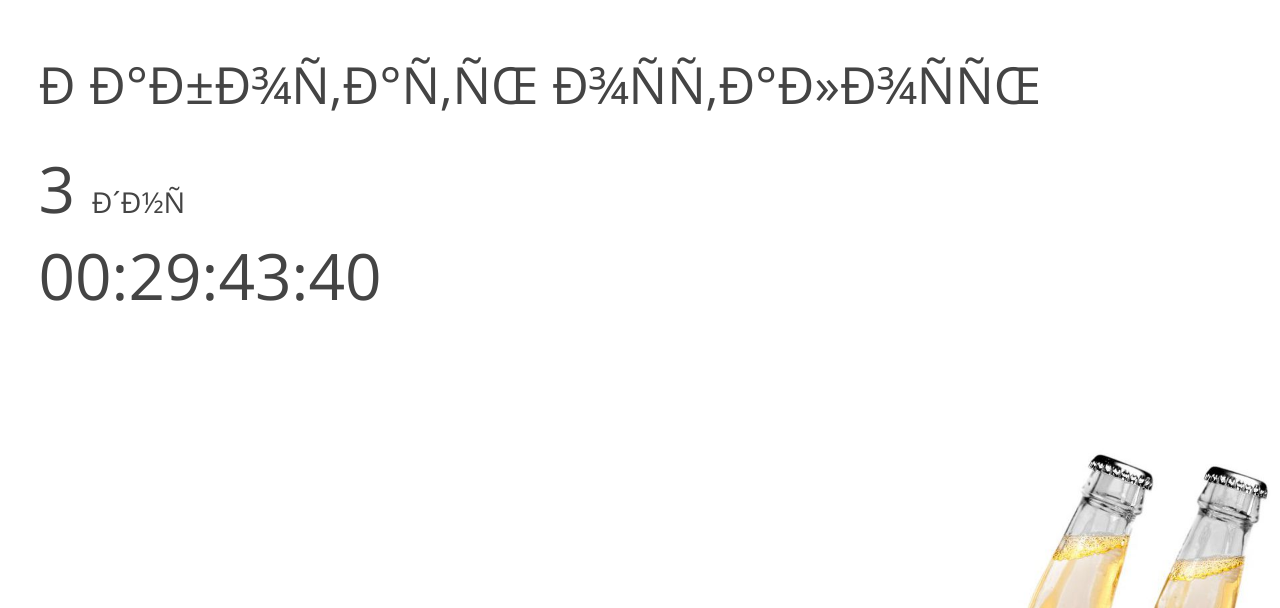
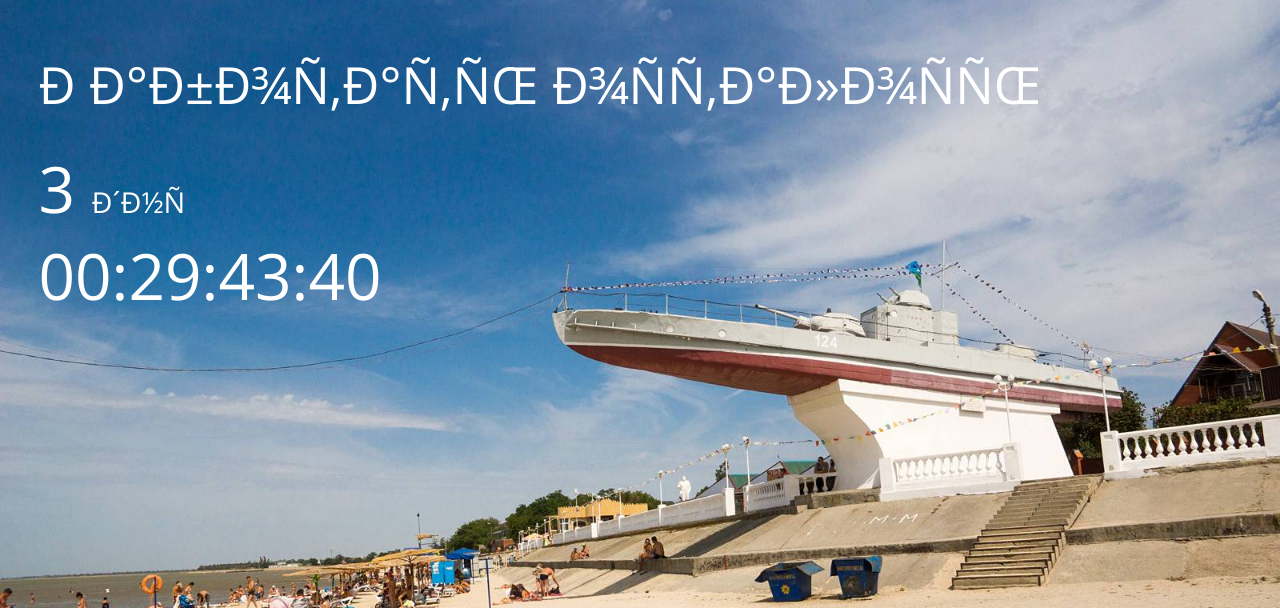
Before and after one commit to pogo4/alcotimer, a PHP site: page / in a window 1280 px wide. Shown: the top 608 px of the page. Run offline with PHP 8.4, Linux system fonts and the light colour scheme.

Commit message:
Update index.css

```diff
--- a/index.css
+++ b/index.css
@@ -6,12 +6,12 @@
   flex-direction: column;
   align-items: flex-start;
   align-content: stretch;
-  background: url(/1.jpg);
-  background-size: contain;
+  background: url(/3.jpeg);
+  background-size: cover;
   background-position-x: right;
-  background-position-y: bottom;
+  background-position-y: center;
   background-repeat: no-repeat;
-  color: #444;
+  color: #fff;
   margin-left: 3%;
   height: 45%;
 }
@@ -22,13 +22,13 @@
 a{
   text-decoration: none;
   font-size: inherit;
-  color: #444;
+  color: #fff;
   height: 100%;
   top: 30%;
   position: relative;
 }
 a:visited{
-  color: #444;
+  color: #fff;
 }
 p#countdown {
   text-align: left;
```
